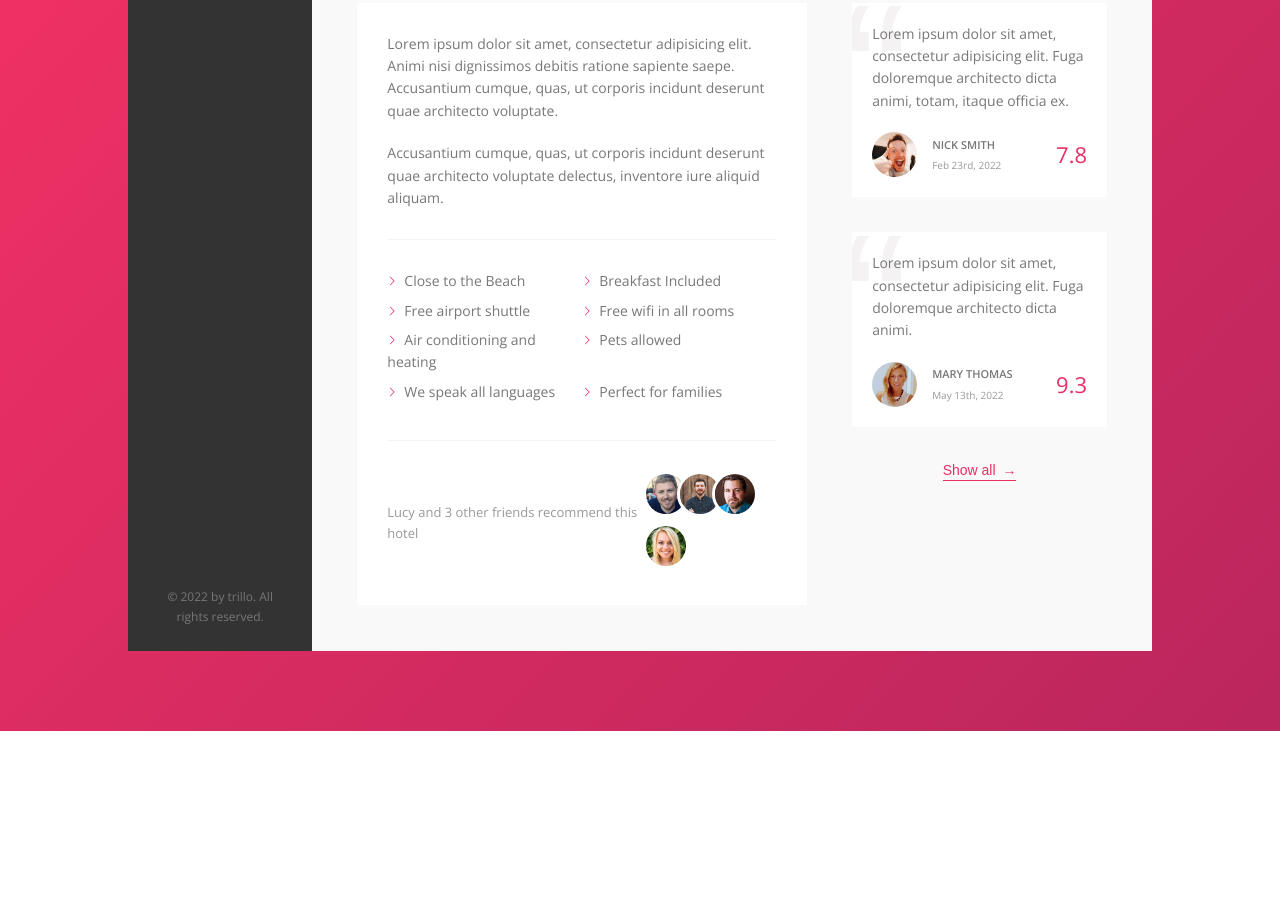
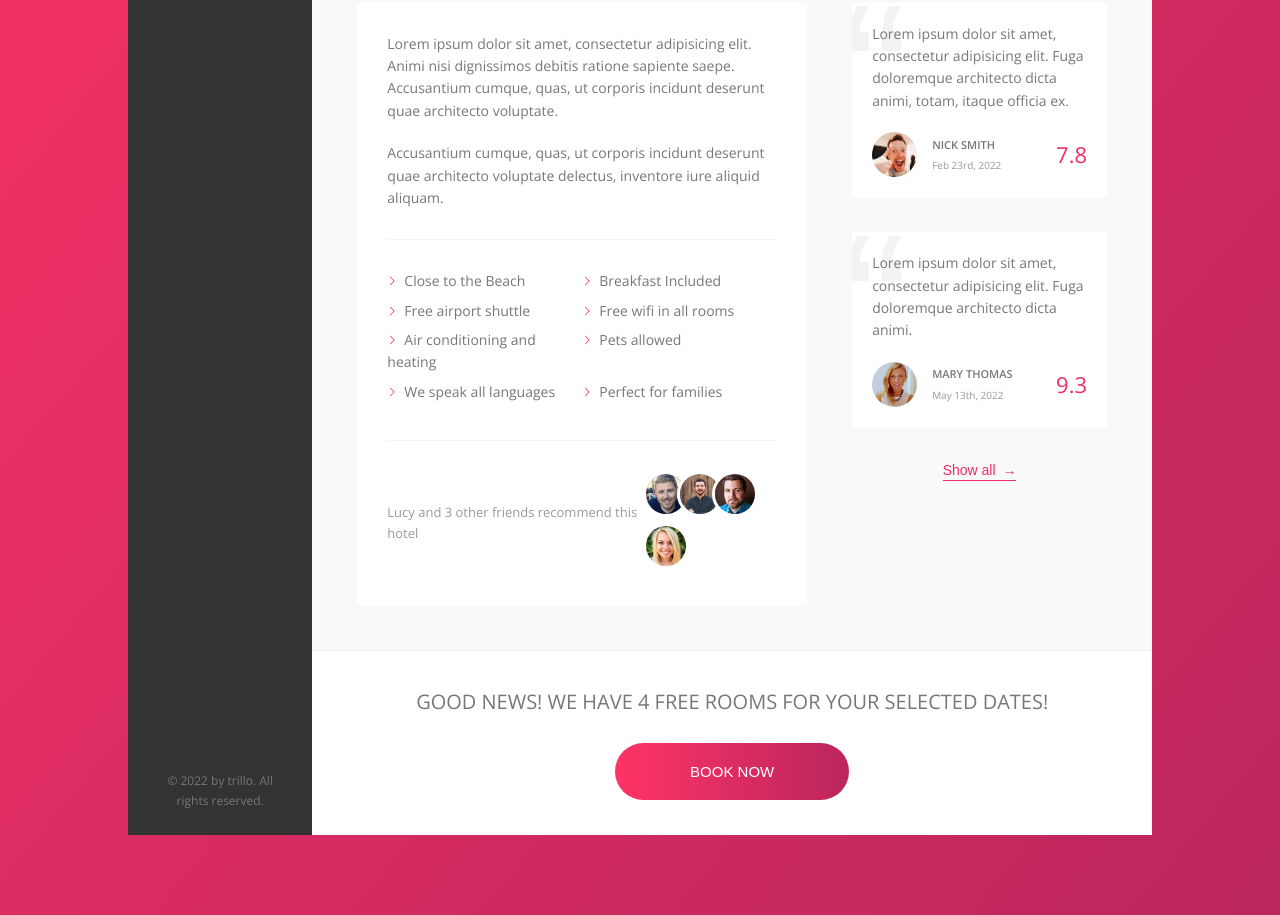
Before and after one commit to PeterDevLATAM/booking-agency, a website: page index.html in a window 1280 px wide. Shown: the part 616-1531 px from the top of the page. Before the commit the page ends 1347 px from the top, so only its background shows below. Drawn offline with nearby package versions, Linux system fonts and the light colour scheme.

Commit message:
call to action section and cta btn, finished desktop version

```diff
--- a/index.html
+++ b/index.html
@@ -258,6 +258,18 @@
             <!-- /UserReviews -->
           </div>
           <!-- /Details -->
+          <!-- CallToAction -->
+          <div class="cta">
+            <h2 class="cta__book-now">
+              Good news! We have 4 free rooms for your selected dates!
+            </h2>
+            <button class="btn">
+              <span class="btn__visible">Book Now</span>
+              <span class="btn__invisible">Only 4 rooms left</span>
+
+            </button>
+          </div>
+          <!-- /CallToAction -->
         </main>
         <!-- /Main -->
       </div>
--- a/sass/components/_general-components.scss
+++ b/sass/components/_general-components.scss
@@ -395,3 +395,77 @@
     z-index: 20;
   }
 }
+
+//////////////////////////////////////////
+// Call to action
+
+.cta {
+  padding: 3.5rem 0;
+  text-align: center;
+
+  &__book-now {
+    font-size: 2rem;
+    font-weight: 300;
+    text-transform: uppercase;
+    margin-bottom: 2.5rem;
+  }
+}
+
+//////////////////////////////////////////
+// BTN
+
+.btn {
+  font-size: 1.5rem;
+  font-weight: 300;
+  text-transform: uppercase;
+  border-radius: 100px;
+  border: none;
+  background-image: linear-gradient(
+    to right,
+    var(--color-primary-light),
+    var(--color-primary-dark)
+  );
+  color: var(--color-white);
+  position: relative;
+  overflow: hidden;
+  cursor: pointer;
+
+  & > * {
+    display: inline-block;
+    height: 100%;
+    width: 100%;
+    transition: all 0.2s;
+  }
+
+  &__visible {
+    padding: 2rem 7.5rem;
+  }
+
+  &__invisible {
+    position: absolute;
+    padding: 2rem 0;
+    left: 0;
+    top: -100%;
+  }
+
+  &:hover {
+    background-image: linear-gradient(
+      to left,
+      var(--color-primary-light),
+      var(--color-primary-dark)
+    );
+  }
+
+  &:hover &__visible {
+    transform: translateY(100%);
+  }
+
+  &:hover &__invisible {
+    top: 0;
+  }
+
+  &:focus{
+    outline: none;
+    animation: pulsate 1s infinite;
+  }
+}
```
Also changed, not shown: css/style.css.
